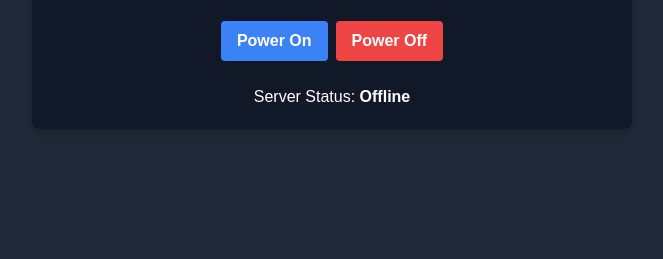
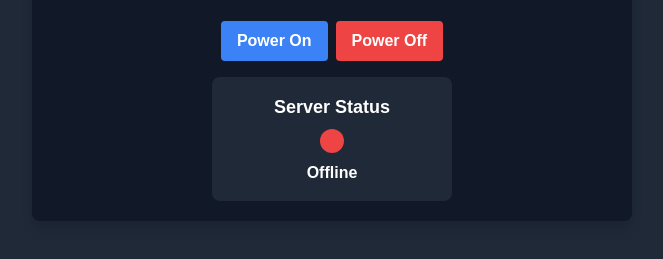
Before and after one commit to EWANZO101/NEW-IDRAC, a plain HTML site: page index.html in a window 1280 px wide. Shown: the part 59-318 px from the top of the page, without its empty margins (308-971 px from the left). Drawn offline with nearby package versions, Linux system fonts and the light colour scheme; no server answers.

Commit message:
Update index.html

```diff
--- a/index.html
+++ b/index.html
@@ -10,12 +10,14 @@
 <body class="bg-gray-800 text-white">
     <div class="container mx-auto mt-8 p-6 bg-gray-900 rounded-lg shadow-lg">
         <h1 class="text-3xl font-semibold text-center mb-6">IDRAC Web Panel</h1>
-        <div class="flex justify-center">
+        <div class="flex justify-center mb-4">
             <button id="powerOnBtn" class="px-4 py-2 bg-blue-500 text-white font-semibold rounded mr-2 hover:bg-blue-600 focus:outline-none focus:ring-2 focus:ring-blue-500 focus:ring-opacity-50">Power On</button>
             <button id="powerOffBtn" class="px-4 py-2 bg-red-500 text-white font-semibold rounded hover:bg-red-600 focus:outline-none focus:ring-2 focus:ring-red-500 focus:ring-opacity-50">Power Off</button>
         </div>
-        <div id="status" class="mt-6 text-center">
-            Server Status: <span id="serverStatus" class="font-semibold"></span>
+        <div id="statusBox" class="mt-6 p-4 bg-gray-800 rounded-lg text-center">
+            <h2 class="text-lg font-semibold mb-2">Server Status</h2>
+            <div id="statusIndicator" class="w-12 h-12 mx-auto mb-2 rounded-full"></div>
+            <span id="serverStatus" class="font-semibold"></span>
         </div>
     </div>
     <script src="script.js"></script>
```
